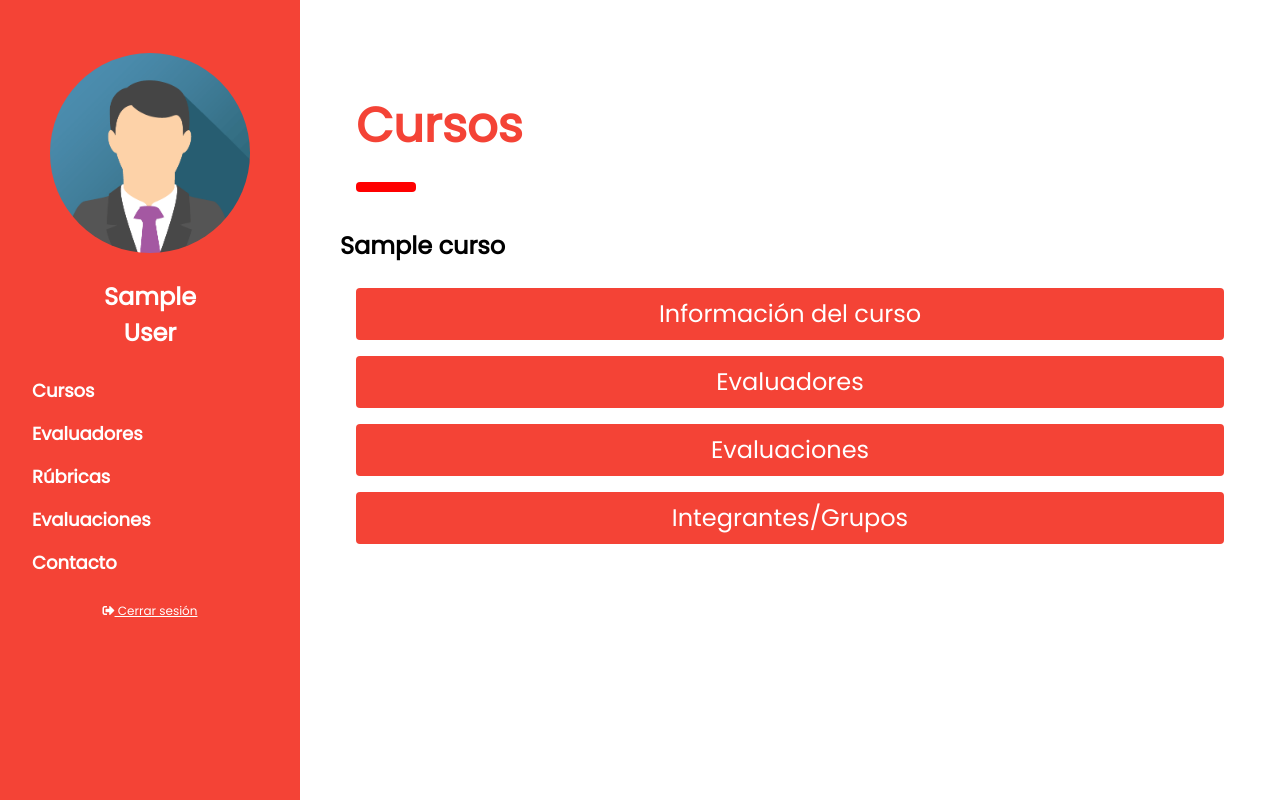
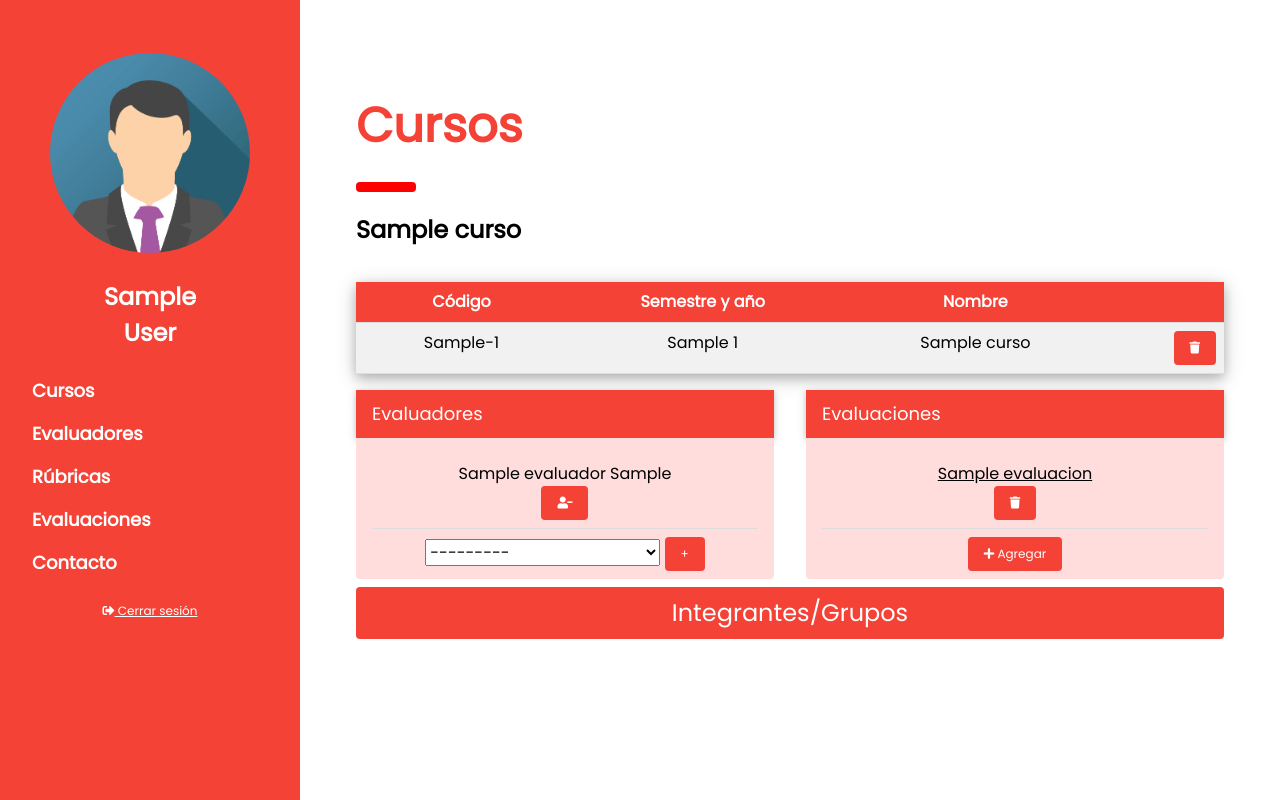
Before and after one commit to DCC-CC4401/2019-1-yet-another-quality-commit-T5, a Django app: page /cursos/1/curso_detalle/ in a window 1280 px wide. Run offline with Django 3.2, Linux system fonts and the light colour scheme; a user stored in the database is signed in; tables that the repository leaves empty hold one stand-in row (values such as "Sample post").

Commit message:
Cambios a detalle de cursos

```diff
--- a/Cursos/forms.py
+++ b/Cursos/forms.py
@@ -46,3 +46,10 @@
         grupo=Grupo(nombre=self.cleaned_data['Nombre'])
 
         grupo.save()
+
+
+class BoundEvaluador(forms.ModelForm):
+
+    class Meta:
+        model = EvaluadoresCurso
+        fields = '__all__'
--- a/Cursos/urls.py
+++ b/Cursos/urls.py
@@ -7,4 +7,7 @@
     path('delete_curso', views.delete_curso, name='delete_curso'),
     path(r'cursos/<int:pk>/curso_detalle/', views.curso_detalle, name='curso_detalle'),
     path(r'cursos/<int:pk>/agregar_grupo/', views.add_grupo, name='add_grupo'),
+    path('cursos/<int:pk>/bound_evaluador/', views.bound_evaluador, name='bound_evaluador'),
+    path('cursos/<int:pk>/unbound_evaluador/', views.unbound_evaluador, name='unbound_evaluador'),
+    path('cursos/<int:pk>/add_evaluacion/', views.add_evaluacion, name='add_evaluacion'),
 ]
--- a/Cursos/views.py
+++ b/Cursos/views.py
@@ -3,8 +3,10 @@
 from django.http import HttpResponseRedirect
 # from django.views.generic.edit import UpdateView
 
-from .forms import AddCurso, AddGrupo
-from .models import Curso, Grupo
+from .forms import AddCurso, AddGrupo, BoundEvaluador
+from Evaluaciones.forms import AddEvaluacion
+from .models import Curso, Grupo, EvaluadoresCurso
+from Evaluaciones.models import Evaluacion
 
 
 @login_required
@@ -48,7 +50,27 @@
 @login_required
 def curso_detalle(request, pk):
     curso_id = Curso.objects.get(pk=pk)
-    return render(request, 'cursos/curso_detalle.html', context={'curso': curso_id})
+    # form para agregar evaluadores al curso
+    bound_evaluador = BoundEvaluador({'curso':curso_id})
+    # form para agregar evaluaciones al curso
+    add_evaluacion = AddEvaluacion({'curso':curso_id})
+    # lista de evaluadores
+    evaluadores = EvaluadoresCurso.objects.all()
+    evaluadores_list = []
+    for evaluador in evaluadores:
+        evaluadores_list.append(evaluador.evaluador)
+
+    # lista de evaluaciones
+    evaluaciones = Evaluacion.objects.all()
+    evaluaciones_list = []
+    for evaluacion in evaluaciones:
+        evaluaciones_list.append(evaluacion)
+
+    return render(request, 'cursos/curso_detalle.html', context={'curso': curso_id,
+                                                                 'evaluadores': evaluadores_list,
+                                                                 'evaluaciones': evaluaciones_list,
+                                                                 'bound_evaluador': bound_evaluador,
+                                                                 'add_evaluacion': add_evaluacion})
 
 
 @login_required
@@ -59,6 +81,7 @@
         if deleted is not None:
             return HttpResponseRedirect('cursos')
     return post_cursos(request)
+
 
 @login_required
 def all_grupos(request):
@@ -72,6 +95,7 @@
 
     return render(request, 'cursos/cursos_admin.html', {'cursos': grupos_list, 'form': form})
 
+
 @login_required
 def add_grupo(request,pk):
     curso_id=Curso.objects.get(pk=pk)
@@ -83,3 +107,57 @@
            form = AddGrupo()
 
     return render(request, 'cursos/curso_detalle.html', context={'curso': curso_id})
+
+
+@login_required
+def bound_evaluador(request, pk):
+    """
+    Asigna un evaluador a un curso
+    :param request:
+    :return:
+    """
+    if request.POST and request.user.groups.filter(name='Profesores').exists():
+        form = BoundEvaluador(request.POST)
+        if form.is_valid():
+            form.save()
+            return HttpResponseRedirect('/cursos/' + str(pk) + '/curso_detalle')
+        else:
+            bound_evaluador = BondEvaluador()
+            return render(request, '/cursos/curso_detalle.html', {'bound_evaluador': bound_evaluador})
+    return HttpResponseRedirect('/cursos/' + str(pk) + '/curso_detalle')
+
+
+def unbound_evaluador(request, pk):
+    """
+    Retira un evaluador asignado a un curso
+    :param request:
+    :return:
+    """
+    if request.POST and request.user.groups.filter(name='Profesores').exists():
+        id_curso = int(request.POST.get('id_curso'))
+        id_evaluador = int(request.POST.get('id_evaluador'))
+        deleted = EvaluadoresCurso.objects.get(curso=id_curso,
+                                               evaluador=id_evaluador).delete()
+        if deleted is not None:
+            return HttpResponseRedirect('/cursos/' + str(pk) + '/curso_detalle')
+    return HttpResponseRedirect('/cursos/' + str(pk) + '/curso_detalle')
+
+
+def add_evaluacion(request, pk):
+    """
+    Agrega una evaluacion al curso especifico
+    :param request:
+    :param pk:
+    :return:
+    """
+    if request.POST and request.user.groups.filter(name='Profesores').exists():
+        id_curso = int(request.POST.get('id_curso'))
+        curso = Curso.objects.get(pk=id_curso)
+        add_evaluacion = AddEvaluacion(request.POST)
+        if add_evaluacion.is_valid():
+            add_evaluacion.save()
+            return HttpResponseRedirect('/cursos/' + str(pk) + '/curso_detalle')
+        else:
+            add_evaluacion = AddEvaluacion({'curso': curso})
+            return render(request, '/cursos/curso_detalle.html', {'add_evaluacion': add_evaluacion})
+        return HttpResponseRedirect('/cursos/' + str(pk) + '/curso_detalle')
--- a/Evaluaciones/views.py
+++ b/Evaluaciones/views.py
@@ -42,6 +42,7 @@
         form = AddEvaluacion(request.POST)
         if form.is_valid():
             form.save()
+
             return HttpResponseRedirect('evaluacion')
         else:
             form = AddEvaluacion()
@@ -102,7 +103,7 @@
             return HttpResponseRedirect('/evaluaciones/' + str(pk) + '/evaluacion_detalle')
         else:
             form = AddEvaluacion()
-            return render(request, '/evaluacion/evaluacion_admin.html', {'form': form})
+            return HttpResponseRedirect('/evaluaciones/' + str(pk) + '/evaluacion_detalle')
     return HttpResponseRedirect('/evaluaciones/' + str(pk) + '/evaluacion_detalle')
 
 
--- a/templates/cursos/curso_detalle.html
+++ b/templates/cursos/curso_detalle.html
@@ -1,50 +1,102 @@
-{% extends 'cursos/cursos_admin.html' %}
+{% extends 'base.html' %}
 {% block content %}
     <!-- Portada -->
     <div class="w3-container" id="portada" style="margin-top:80px; margin-bottom:10px">
         <h1 class="w3-xxxlarge w3-text-red"><b>Cursos</b></h1>
         <hr style="width:50px;border:5px solid red" class="w3-round">
+        <p>
+        <h3><strong>{{ curso.nombre }}</strong></h3></p>
     </div>
-    <p><h3><strong>{{ curso.nombre }}</strong></h3></p>
+
     <!-- Informacion sobre el curso -->
-    <div class="w3-round w3-padding">
-        <button onclick="myFunction('Demo1')"
-                class="w3-button w3-block w3-left-align w3-red w3-centered w3-center w3-round w3-xlarge">
-            Información del curso
+    <div class="w3-round w3-container w3-padding">
+        <table class="w3-table w3-bordered w3-border-black w3-card-4 w3-centered">
+            <tr>
+                <th class="w3-red"> Código</th>
+                <th class="w3-red"> Semestre y año</th>
+                <th class="w3-red"> Nombre</th>
+                <th class="w3-red"></th>
+            </tr>
+            <tr>
+                <td class="w3-light-gray"> {{ curso }}</td>
+                <td class="w3-light-gray"> {{ curso.get_date }}</td>
+                <td class="w3-light-gray"> {{ curso.get_name }} </td>
+                <td class="w3-light-gray w3-right-align">
+                    <form action="{% url 'cursos:delete_curso' %}" method="post">
+                        {% csrf_token %}
+                        <input type="hidden" name="id" value="{{ curso.pk }}">
+                        <button class="w3-button w3-round w3-red w3-small" type="submit">
+                            <i class="fas fa-trash"></i>
                         </button>
+                    </form>
+                </td>
+            </tr>
+        </table>
+    </div>
 
-        <div id="Demo1" class="w3-container w3-hide w3-pale-red w3-round">
+    <!-- Evaluadores -->
+    <div class="w3-round w3-half w3-container w3-padding">
+        <div class="w3-container w3-red w3-card">
+            <h5>Evaluadores</h5>
+        </div>
+        <div id="Evaluadores" class="w3-container w3-pale-red w3-round">
             <p>
-            <ul class="w3-ul w3-light-gray w3-round w3-center">
-                <li>Código: {{ curso.get_code }}</li>
-                <li>Semestre: {{ curso.semestre }}</li>
-                <li>Año: {{ curso.año }}</li>
+            <ul class="w3-ul w3-round w3-center">
+                {% for eval in evaluadores %}
+                    <li>
+                        {{ eval }}
+                        <form action="{% url 'cursos:unbound_evaluador' curso.pk %}" method="post">
+                            {% csrf_token %}
+                            <input type="hidden" name="id_curso" value="{{ curso.pk }}">
+                            <input type="hidden" name="id_evaluador" value="{{ eval.pk }}">
+                            <button class="w3-button w3-red w3-round w3-small" type="submit">
+                                <i class="fas fa-user-minus"></i>
+                            </button>
+                        </form>
+                    </li>
+                {% endfor %}
+                <form action="{% url 'cursos:bound_evaluador' curso.pk %}" method="post">
+                    {% csrf_token %}
+                    <li class="w3-hide">{{ bound_evaluador.curso }}</li>
+                    <li>{{ bound_evaluador.evaluador }}
+                        <button class="w3-button w3-red w3-round w3-small" type="submit">+</button>
+                    </li>
+                </form>
             </ul>
-            </p>
         </div>
     </div>
 
-    <!-- Evaluadores-->
-    <div class="w3-round w3-padding">
-        <button onclick="myFunction('Demo2')"
-                class="w3-button w3-block w3-left-align w3-red w3-centered w3-center w3-round w3-xlarge">
-            Evaluadores
+
+    <!-- Evaluaciones -->
+    <div class="w3-round w3-half w3-container w3-padding">
+        <div class="w3-container w3-red w3-card">
+            <h5>Evaluaciones</h5>
+        </div>
+        <div id="Evaluadores" class="w3-container w3-pale-red w3-round">
+            <p>
+            <ul class="w3-ul w3-round w3-center">
+                {% for eval in evaluaciones %}
+                    <li>
+                        <a href="{% url 'evaluaciones:evaluacion_detalle' eval.pk %}">{{ eval }}</a>
+                        <form action="{% url 'evaluaciones:delete_evaluacion' %}" method="post">
+                            {% csrf_token %}
+                            <input type="hidden" name="id" value="{{ eval.pk }}">
+                            <button class="w3-button w3-red w3-round w3-small" type="submit">
+                                <i class="fas fa-trash"></i>
                             </button>
-
-        <div id="Demo2" class="w3-container w3-hide w3-pale-red w3-round w3-center">
-            <button class="w3-margin">Agregar evaluador</button>
+                        </form>
+                    </li>
+                {% endfor %}
+                <li>
+                    <div class="w3-container">
+                        <button onclick="document.getElementById('agregar_evaluacion').style.display='block'"
+                                class="w3-round w3-small w3-button w3-red w3-center">
+                            <i class="fas fa-plus"></i>
+                            Agregar
+                        </button>
                     </div>
-    </div>
-
-    <!--Evaluaciones-->
-    <div class="w3-padding w3-round">
-        <button onclick="myFunction('Demo3')"
-                class="w3-button w3-block w3-left-align w3-red w3-centered w3-center w3-round w3-xlarge">
-            Evaluaciones
-        </button>
-
-        <div id="Demo3" class="w3-container w3-hide w3-pale-red w3-round w3-center">
-            <button class="w3-margin">Agregar evaluación</button>
+                </li>
+            </ul>
         </div>
     </div>
 
@@ -66,16 +118,17 @@
         </div>
     </div>
 
-    <div id="agregar" class="w3-modal">
+    <!-- Formulario de agregar evaluacion -->
+    <div id="agregar_evaluacion" class="w3-modal">
         <div class="w3-modal-content w3-card-4 w3-animate-zoom" style="max-width:600px">
             <div class="w3-center"><br>
-                            <span onclick="document.getElementById('agregar').style.display='none'"
+                <span onclick="document.getElementById('agregar_evaluacion').style.display='none'"
                       class="w3-button w3-xlarge w3-transparent w3-display-topright"
                       title="Close Modal">×</span>
                 <form class="w3-container" action="{% url 'cursos:add_grupo' pk=curso.get_pk %}" method="post">
                     {% csrf_token %}
                     <table class="w3-table">
-                                {{ form.as_table }}
+                        {{ add_evaluacion.as_table }}
                     </table>
                     <button class="w3-button w3-block w3-red w3-section w3-padding" type="submit">Agregar
                     </button>
@@ -83,4 +136,5 @@
             </div>
         </div>
     </div>
+
 {% endblock %}
--- a/templates/cursos/cursos_admin.html
+++ b/templates/cursos/cursos_admin.html
@@ -42,11 +42,8 @@
                     <thead>
                     <tr>
                         <th class="w3-red"> Código</th>
-
                         <th class="w3-red"> Semestre y año</th>
-
                         <th class="w3-red"> Nombre</th>
-
                         <th class="w3-red"></th>
                         <th class="w3-red"></th>
                     </tr>
@@ -57,19 +54,20 @@
                     </script>
                     <tbody id='cursos'>
                     {% for curso in cursos_list %}
-                        <tr class="w3-light-gray {% if user|is_admin %}opcion{% endif %}"
-                            id="{{ curso.get_pk }}">
+                        <tr class="w3-light-gray" id="{{ curso.get_pk }}">
                             <td class="w3-light-gray">{{ curso }}</td>
                             <td class="w3-light-gray">{{ curso.get_date }}</td>
                             <td class="w3-light-gray"> {{ curso.get_name }} </td>
+                            <!-- Boton de detalles -->
                             <td class="w3-light-gray">
                                 <form action="{% url 'cursos:curso_detalle' pk=curso.get_pk%}" method="post">
                                     {% csrf_token %}
                                     <input type="hidden" name="id" value="{{ curso.pk }}">
-                                    <button class="w3-button w3-round w3-red w3-center" type="submit">Ver detalles
+                                    <button class="w3-button w3-small w3-round w3-red w3-center" type="submit">Ver detalles
                                     </button>
                                 </form>
                             </td>
+                            <!-- Boton eliminar -->
                             <td class="w3-light-gray w3-right-align">
                             <form action="{% url 'cursos:delete_curso' %}" method="post">
                                 {% csrf_token %}
--- a/templates/evaluacion/evaluacion_detalle.html
+++ b/templates/evaluacion/evaluacion_detalle.html
@@ -48,13 +48,14 @@
         </table>
     </div>
 
+    <!-- Evaluadores -->
     <div class="w3-round w3-half w3-container w3-padding">
         <div class="w3-container w3-red w3-card">
             <h5>Evaluadores</h5>
         </div>
         <div id="Evaluadores" class="w3-container w3-pale-red w3-round">
             <p>
-            <ul class="w3-ul w3-light gray w3-round w3-center">
+            <ul class="w3-ul w3-round w3-center">
                 {% for eval in evaluadores %}
                     <li>
                         {{ eval }}
@@ -79,6 +80,7 @@
         </div>
     </div>
 
+    <!-- Grupos pendientes de evaluar -->
     <div class="w3-round w3-half w3-container w3-padding">
         <div class="w3-container w3-red w3-card">
             <h5>Grupos pendientes</h5>
```
Also changed, not shown: Alumnos/forms.py (added, +17 -0 lines), Alumnos/views.py (+26 -0 lines), Cursos/models.py (+11 -0 lines), Alumnos/migrations/0001_initial.py, Cursos/migrations/0001_initial.py, Cursos/migrations/0002_evaluadorescurso.py, Cursos/migrations/0002_remove_grupo_curso.py (deleted), Evaluaciones/migrations/0001_initial.py, Evaluaciones/models.py (line endings or trailing spaces), Rubricas/migrations/0001_initial.py, blog/migrations/0007_auto_20190510_1846.py (deleted), blog/migrations/0016_merge_20190516_2224.py (deleted). Lines whose indentation alone changed are shown as unchanged.
